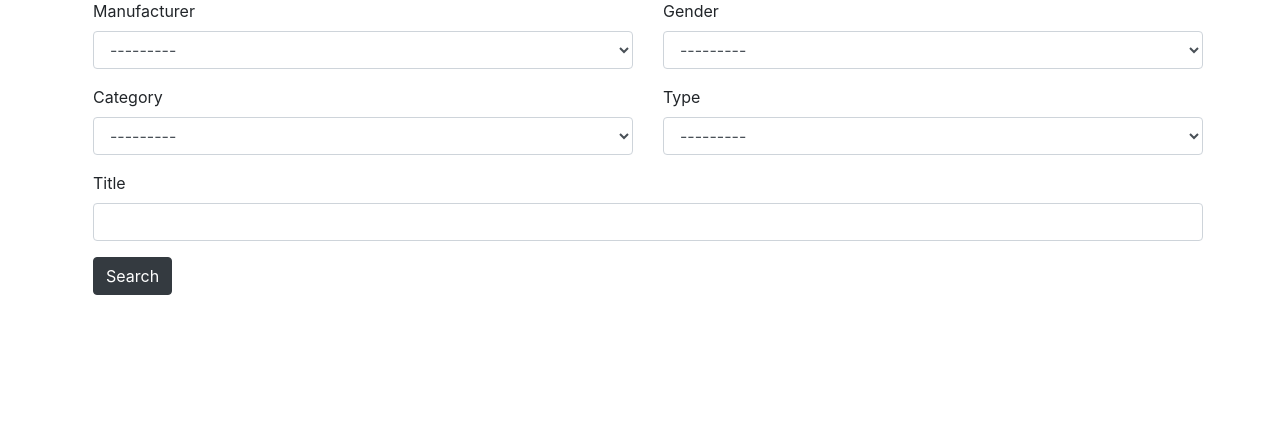
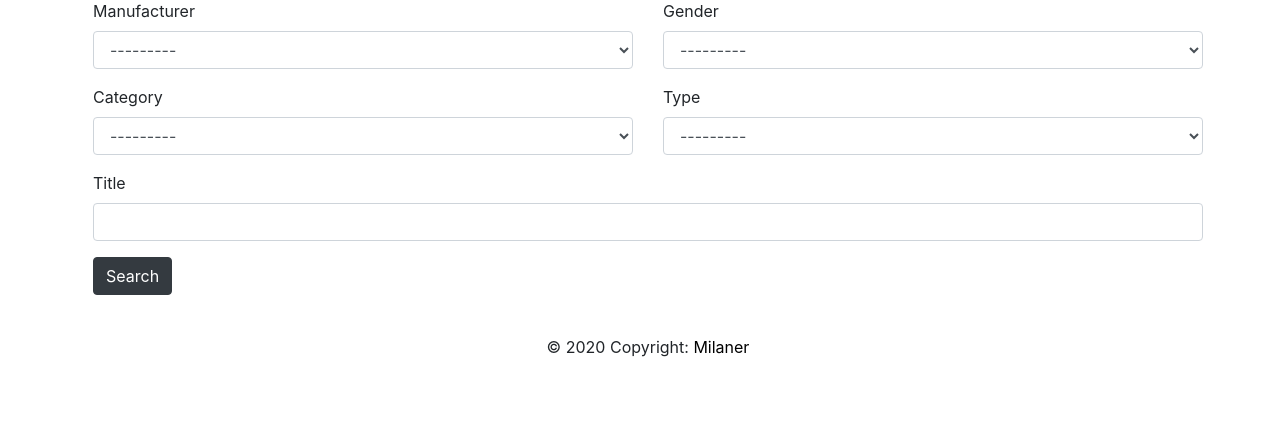
Before and after one commit to lucaromagnoli/open-uni-final-project, a Django app: page / in a window 1280 px wide. Shown: the part 159-603 px from the top of the page. Run offline with Django 3.2, Linux system fonts and the light colour scheme; data that the repository does not hold is empty; some libraries are stand-ins or nearby versions.

Commit message:
add footer

```diff
--- a/templates/base.html
+++ b/templates/base.html
@@ -31,6 +31,15 @@
         </div>
     </div>
 </div>
+<!-- Footer -->
+<footer class="font-small special-color-dark pt-4">
+    <!-- Copyright -->
+    <div class="footer-copyright text-center py-3">© 2020 Copyright:
+        <a href="{% url 'home' %}"> Milaner</a>
+    </div>
+    <!-- Copyright -->
+</footer>
+<!-- Footer -->
 <script src="https://code.jquery.com/jquery-3.4.1.slim.min.js"
         integrity="sha384-J6qa4849blE2+poT4WnyKhv5vZF5SrPo0iEjwBvKU7imGFAV0wwj1yYfoRSJoZ+n"
         crossorigin="anonymous"></script>
```
